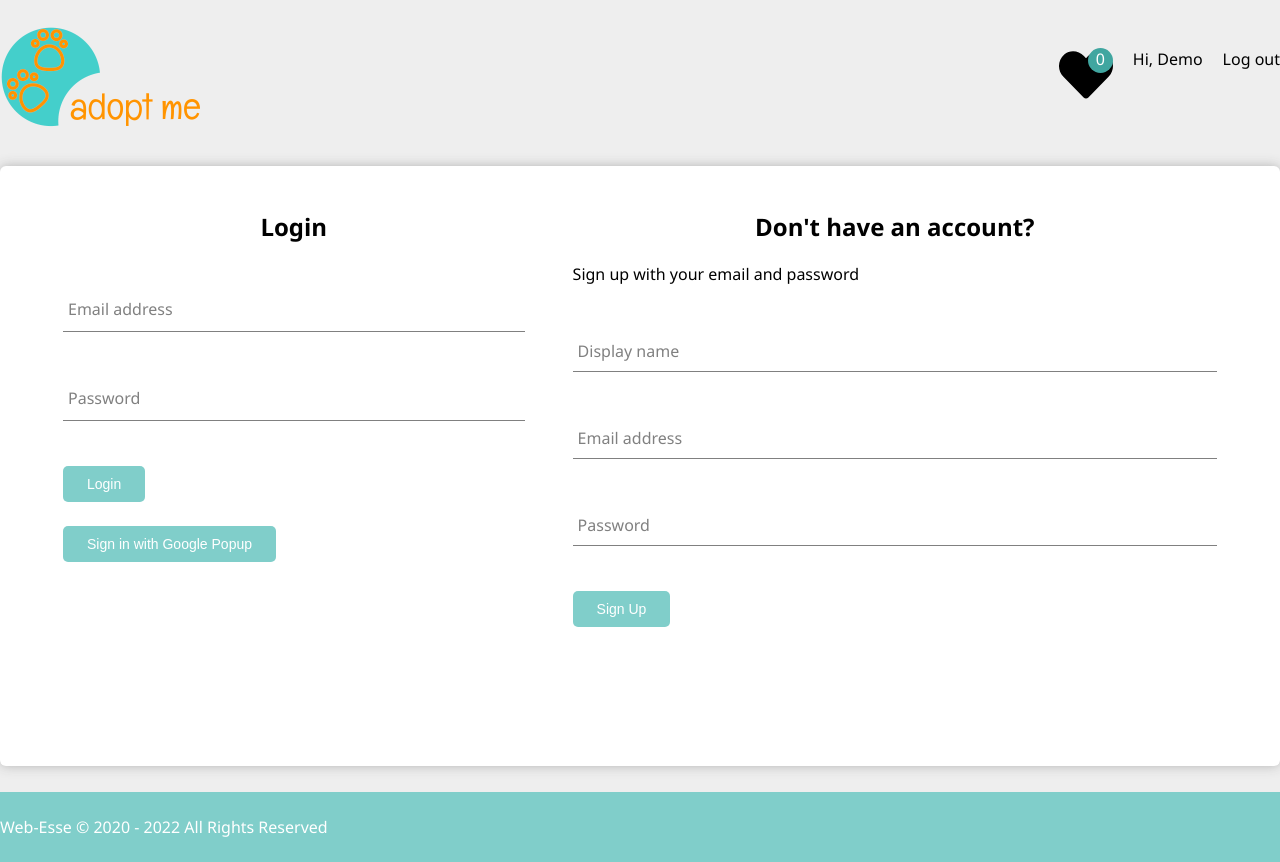
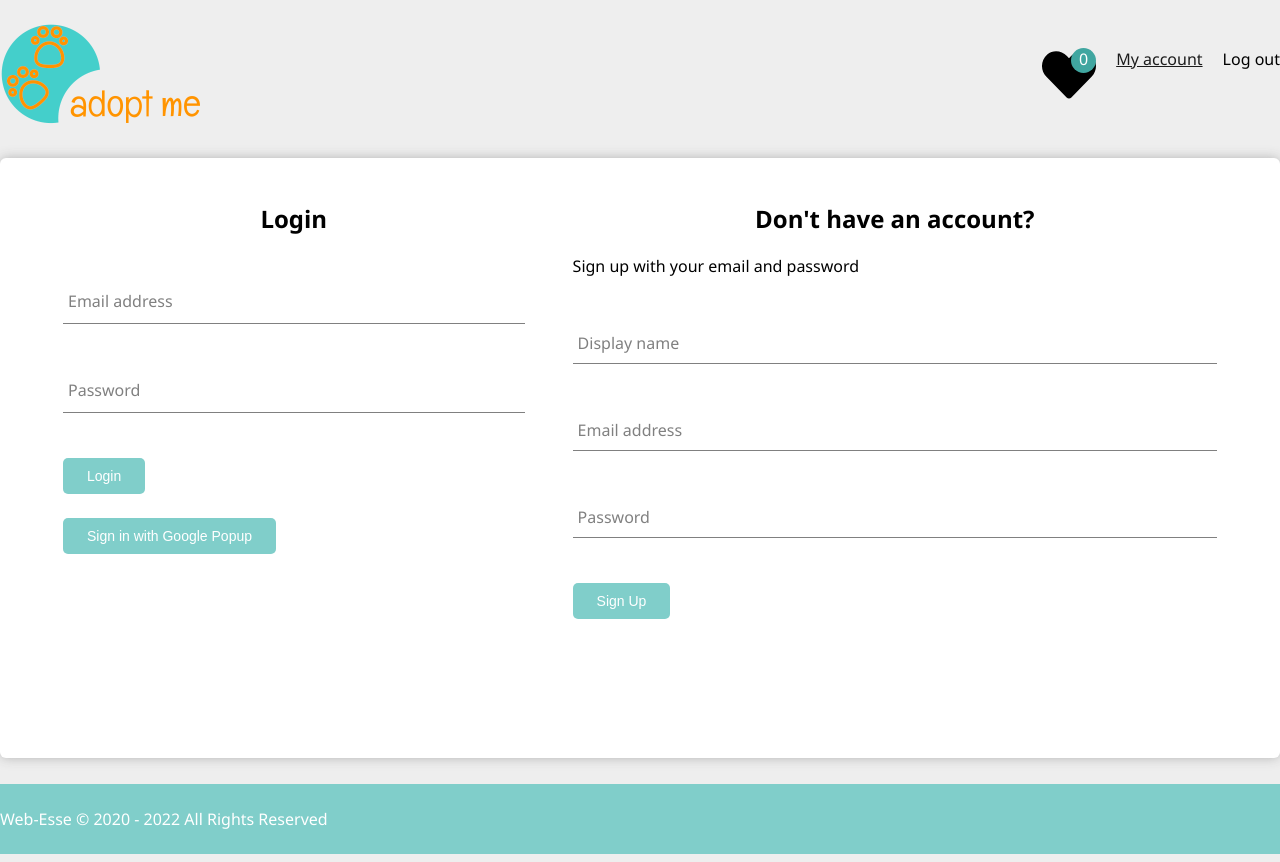
Before and after one commit to Snegurochka/adopt-pets, a React (Create React App) app: page /auth in a window 1280 px wide. Built offline with nearby package versions, Linux system fonts and the light colour scheme; no server answers; the database is empty; sample sign-in values are in the browser's storage.

Commit message:
ADD: My account link

```diff
--- a/src/components/Layout/Header/Header.module.css
+++ b/src/components/Layout/Header/Header.module.css
@@ -5,7 +5,7 @@
   justify-content: space-between;
 }
 
-header>a,
+/* header>a,
 #root>div>h1 {
   display: inline-block;
   margin : 20px 0;
@@ -18,7 +18,7 @@ header a {
   font-weight    : bold;
   display        : block;
   padding-bottom : 10px;
-}
+} */
 
 @media only screen and (max-width: 1129px) {
   header {
--- a/src/components/UserBlock/UserBlock.module.css
+++ b/src/components/UserBlock/UserBlock.module.css
@@ -4,3 +4,7 @@
     justify-content: space-between;
     gap: 20px;
 }
+
+.wrapper div {
+    cursor: pointer;
+}
--- a/src/components/UserBlock/UserBlock.tsx
+++ b/src/components/UserBlock/UserBlock.tsx
@@ -4,13 +4,13 @@ import { Link } from "react-router-dom";
 // Redux
 import { useDispatch, useSelector } from "react-redux";
 import { AppStateType } from "../../store/reducers";
+import setUser from "../../store/AC/user";
+import { signOutUser } from "../../utils/firebase.utils";
 
 import styles from "./UserBlock.module.css";
 
 // components
 import FavoriteTop from "../FavoriteTop/FavoriteTop";
-import { signOutUser } from "../../utils/firebase.utils";
-import setUser from "../../store/AC/user";
 
 
 const UserBlock: React.FC = () => {
@@ -30,7 +30,7 @@ const UserBlock: React.FC = () => {
             {user
                 ? (<>
                     <FavoriteTop />
-                    <span>Hi, Demo</span>
+                    <Link to='/account'>My account</Link>
                     <div onClick={signOutHandler}>Log out</div>
                 </>)
                 : <Link className="btn" to={'/auth'}>Login</Link>
--- a/src/pages/Account/Account.tsx
+++ b/src/pages/Account/Account.tsx
@@ -1,12 +1,21 @@
 import React from 'react'
+import { useSelector } from 'react-redux';
+import { Redirect } from 'react-router-dom';
 import Layout from '../../components/Layout/Layout'
+import { AppStateType } from '../../store/reducers';
 
 const Account: React.FC = () => {
+    const { user } = useSelector((s: AppStateType) => s.user);
     return (
         <Layout typeContent="page" header="My account">
-            <div>
-                Account
-            </div>
+            {user
+                ? (<div>
+                    Account
+                </div>)
+                :
+                <Redirect to='/' />
+            }
+
         </Layout>
     )
 }
```
Also changed, not shown: src/assets/favorite-border-icon.svg, src/assets/favorite-icon.svg.
